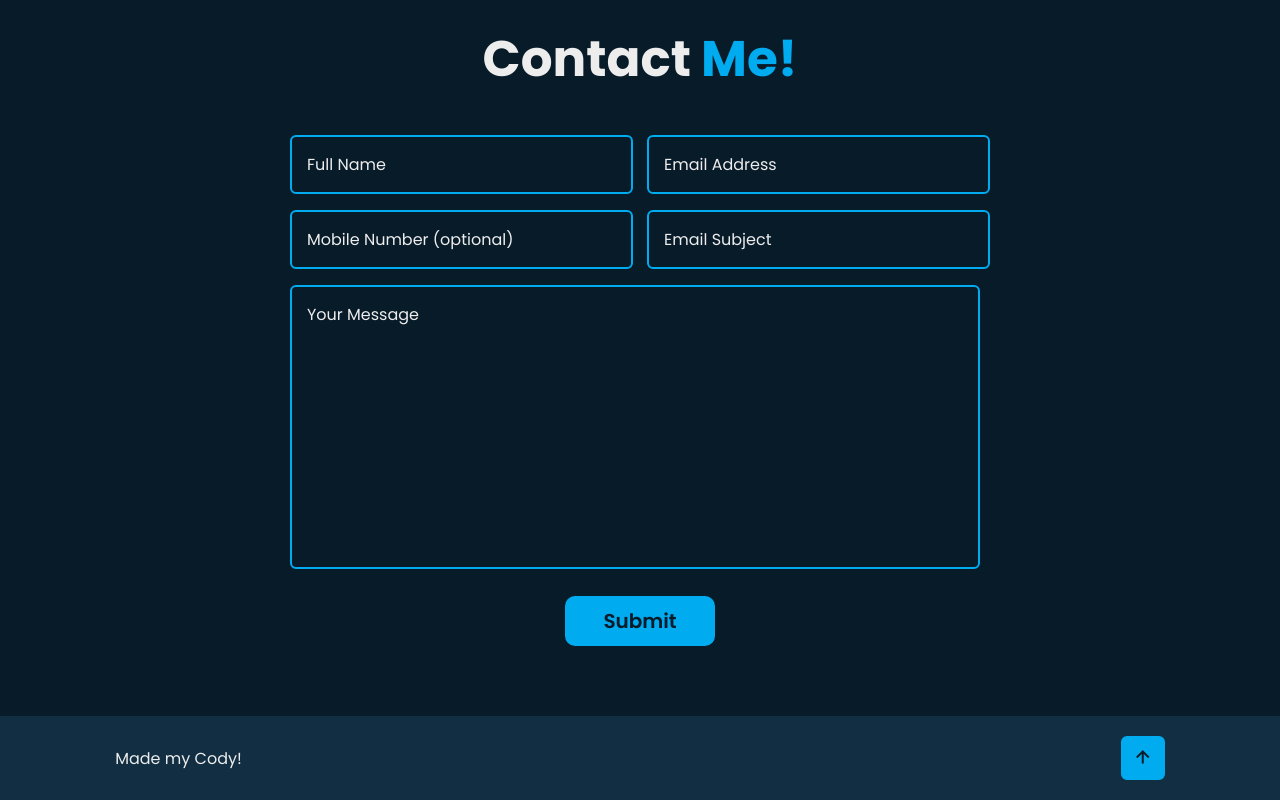
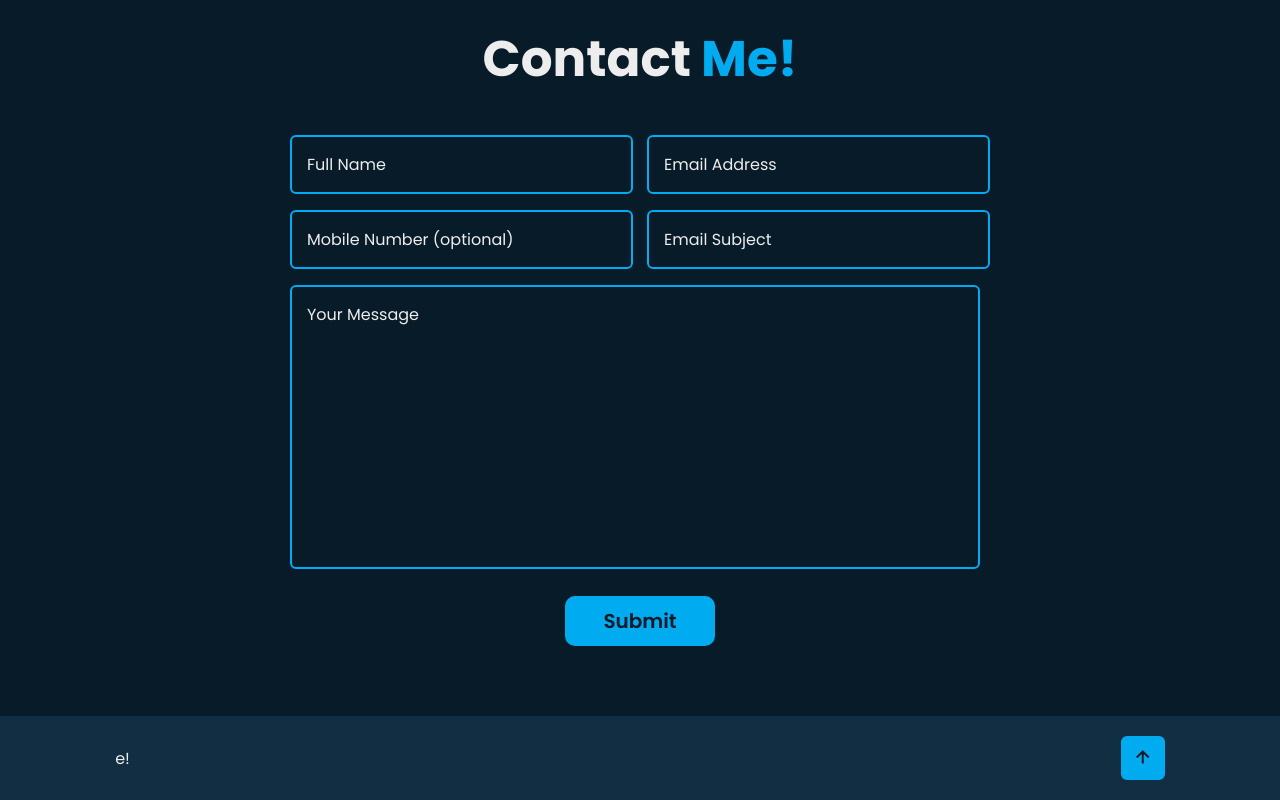
Before and after one commit to codewithcodyy/Portfolio, a plain HTML site: page index.html in a window 1280 px wide. Shown: the part 3413-4213 px from the top of the page. Drawn offline with nearby package versions, Linux system fonts and the light colour scheme.

Commit message:
Update index.html

```diff
--- a/index.html
+++ b/index.html
@@ -240,7 +240,7 @@
 <!-- footer design -->
 <footer class="footer">
     <div class="footer-text">
-        <p>Made my Cody!</p>
+        <p>e!</p>
     </div>
 
     <div class="footer-iconTop">
```
